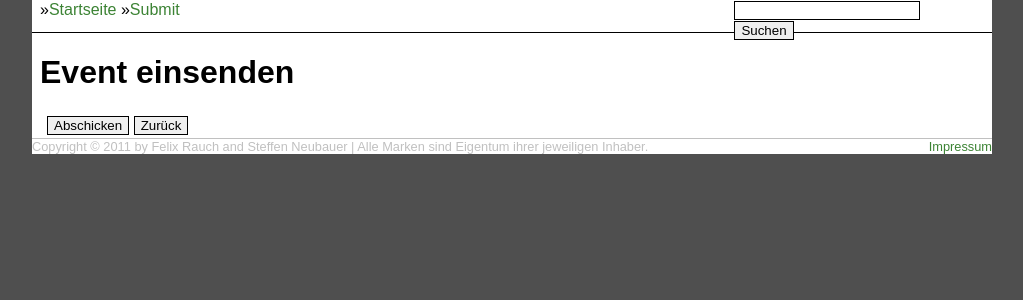
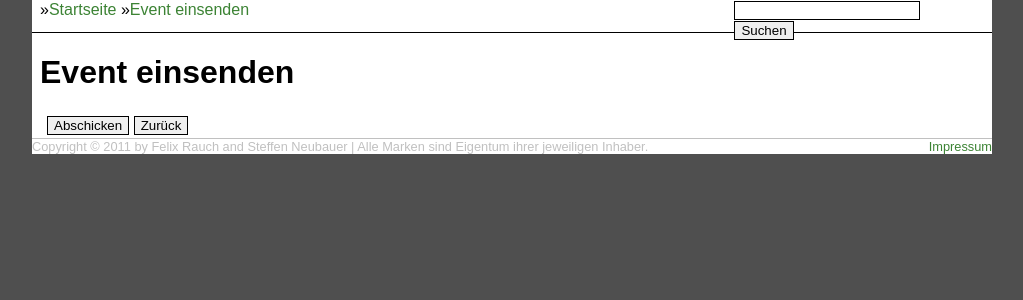
Before and after one commit to matepeter/ffmff, a Django app: template templates/events/submit_event.html in a window 1280 px wide. Shown: the part 252-552 px from the top of the page, without its empty margins (128-1151 px from the left). Run offline with Django 3.2, Linux system fonts and the light colour scheme; the template is opened without the code that fills it, so the values that code supplies are empty; some libraries are stand-ins or nearby versions.

Commit message:
modified main menu: replaced 'Submit' with 'Event einsenden'

```diff
--- a/templates/base.html
+++ b/templates/base.html
@@ -21,7 +21,7 @@
 		<div id="such_bereich">
 			<form method="GET" id="search" action="/search/"><input type="text" name="q" id="suchfeld"/> <input type="submit" value="Suchen" id="submit"/> </form>
 		</div>
-		&raquo;<a href="/">Startseite</a>&nbsp;&raquo;<a href="/events/submit">Submit</a>
+		&raquo;<a href="/">Startseite</a>&nbsp;&raquo;<a href="/events/submit">Event einsenden</a>
 	</div>
 	<div id="content">
 		{% block content %}{% endblock %}
```
